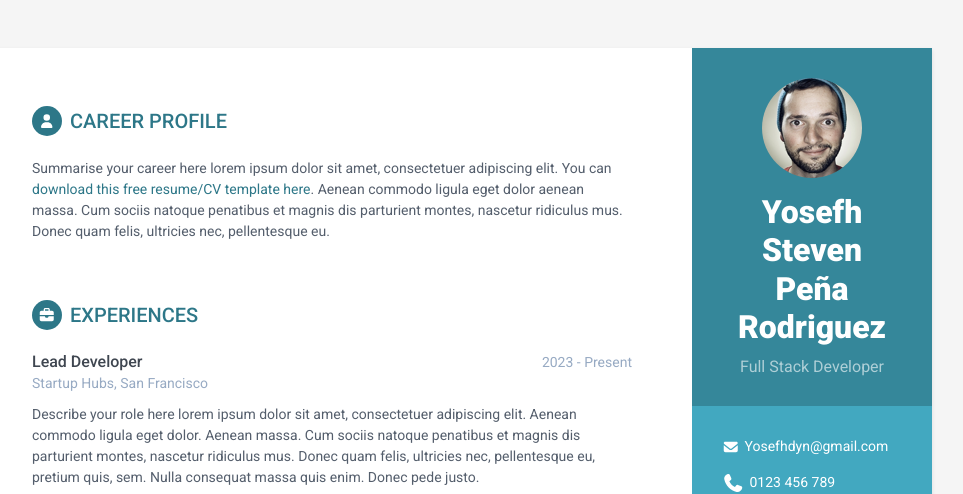
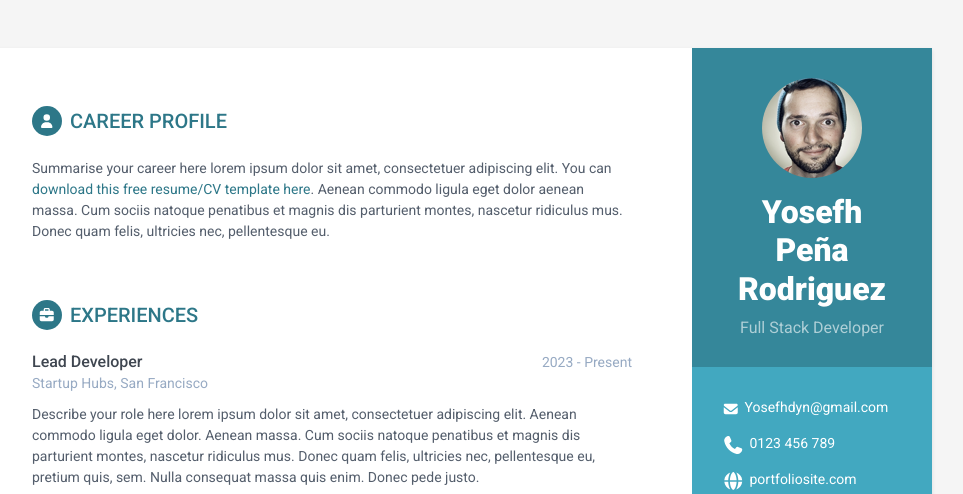
Before and after one commit to YosefhDyn01/Pe-a-Rodriguez, a plain HTML site: page index.html in a window 1280 px wide. Shown: the top 494 px of the page, without its empty margins (188-1151 px from the left). Drawn offline with Linux system fonts and the light colour scheme.

Commit message:
feat: actualizar nombre de la persona en portada

```diff
--- a/index.html
+++ b/index.html
@@ -25,7 +25,7 @@
         <div class="sidebar-wrapper">
             <div class="profile-container">
                 <img class="profile" src="assets/images/profile.png" alt="" />
-                <h1 class="name">Yosefh Steven Peña Rodriguez</h1>
+                <h1 class="name">Yosefh Peña Rodriguez</h1>
                 <h3 class="tagline">Full Stack Developer</h3>
             </div><!--//profile-container-->
 
```
